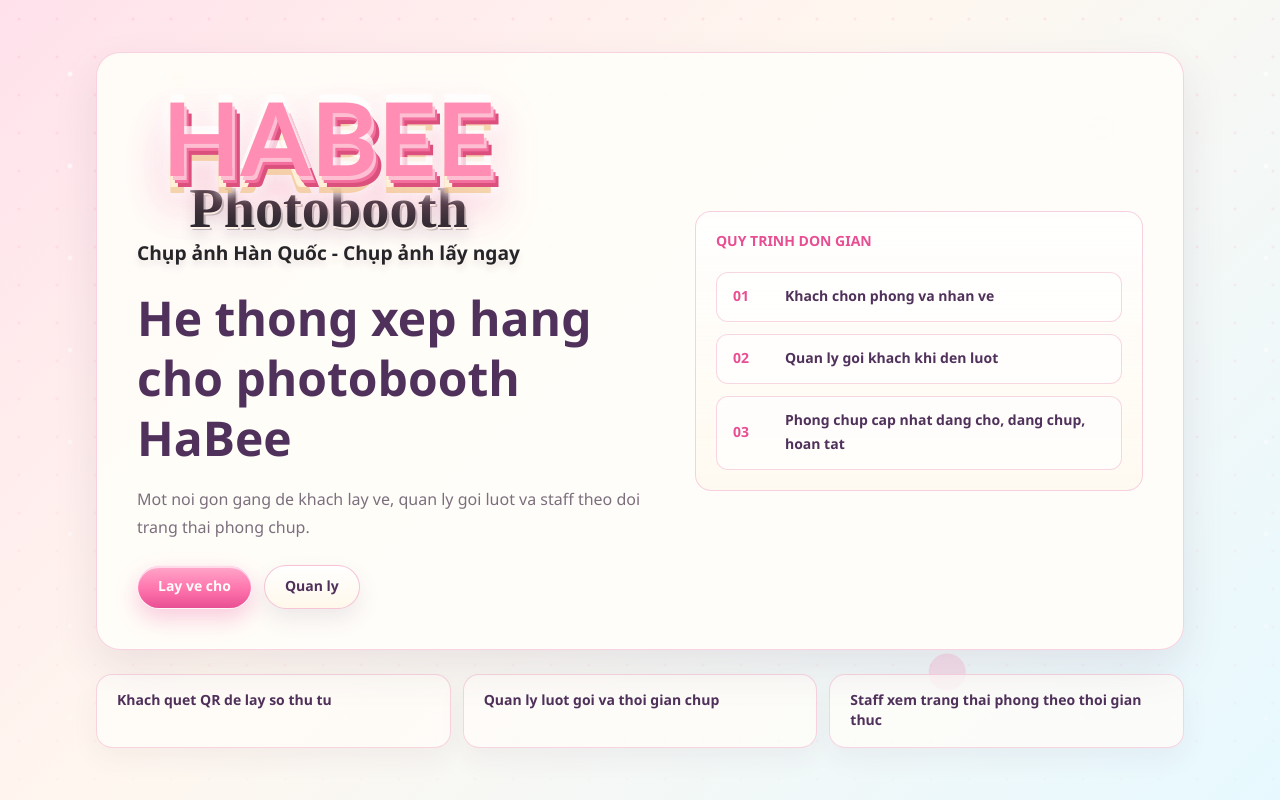
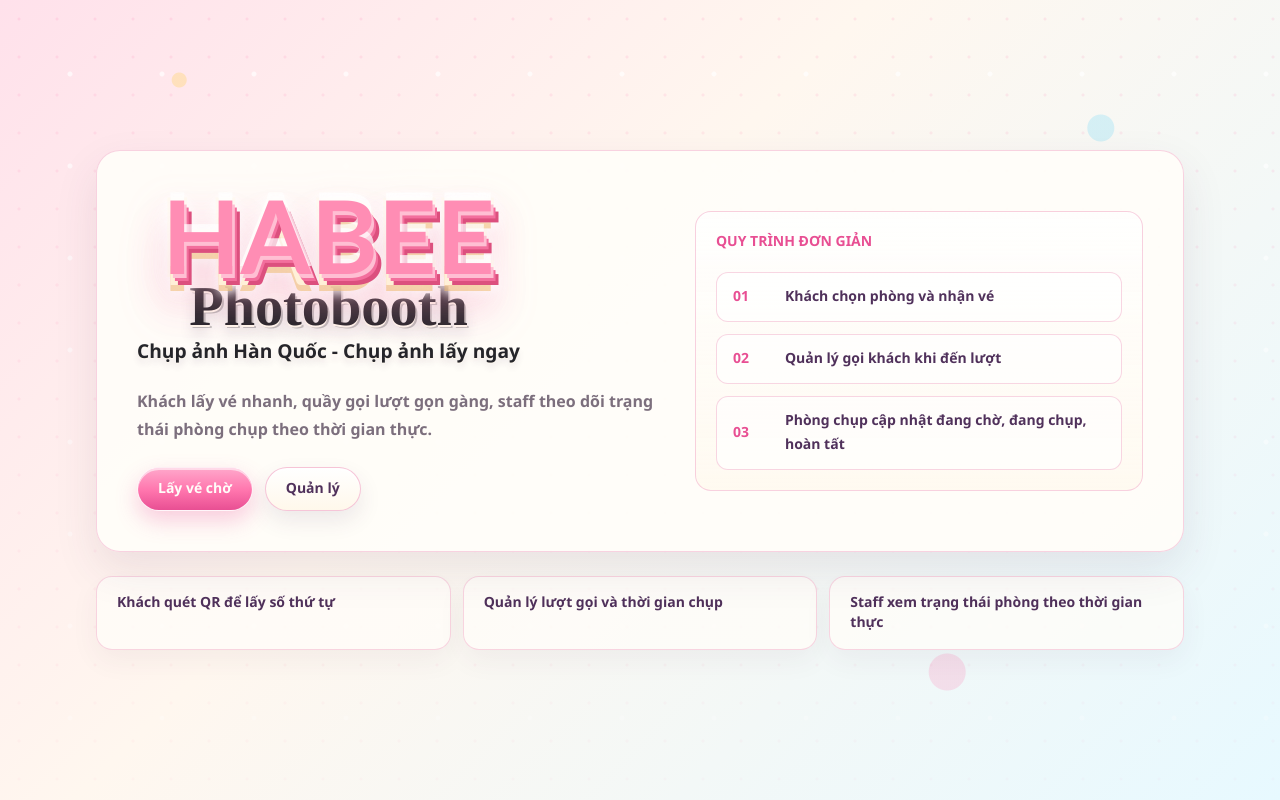
Before and after one commit to TuanKhaiAI2005/HaBee-Photobooth, a Next.js app: page / in a window 1280 px wide. Built offline with nearby package versions, Linux system fonts and the light colour scheme.

Commit message:
update something

```diff
--- a/src/app/page.tsx
+++ b/src/app/page.tsx
@@ -2,15 +2,15 @@
 import { BrandMark } from "@/app/components/brand-mark";
 
 const highlights = [
-  "Khach quet QR de lay so thu tu",
-  "Quan ly luot goi va thoi gian chup",
-  "Staff xem trang thai phong theo thoi gian thuc",
+  "Khách quét QR để lấy số thứ tự",
+  "Quản lý lượt gọi và thời gian chụp",
+  "Staff xem trạng thái phòng theo thời gian thực",
 ];
 
 const steps = [
-  { label: "01", text: "Khach chon phong va nhan ve" },
-  { label: "02", text: "Quan ly goi khach khi den luot" },
-  { label: "03", text: "Phong chup cap nhat dang cho, dang chup, hoan tat" },
+  { label: "01", text: "Khách chọn phòng và nhận vé" },
+  { label: "02", text: "Quản lý gọi khách khi đến lượt" },
+  { label: "03", text: "Phòng chụp cập nhật đang chờ, đang chụp, hoàn tất" },
 ];
 
 export default function Home() {
@@ -19,26 +19,23 @@
       <section className="photo-card photo-home-card grid gap-8 md:grid-cols-[1.08fr_0.92fr] md:items-center">
         <div>
           <BrandMark />
-          <h1 className="mt-6 max-w-2xl text-3xl font-black leading-tight text-[var(--color-ink)] sm:text-5xl">
-            He thong xep hang cho photobooth HaBee
-          </h1>
-          <p className="mt-4 max-w-xl text-base leading-7 text-[var(--color-muted-text)]">
-            Mot noi gon gang de khach lay ve, quan ly goi luot va staff theo doi
-            trang thai phong chup.
+          <p className="mt-6 max-w-xl text-base font-bold leading-7 text-[var(--color-muted-text)]">
+            Khách lấy vé nhanh, quầy gọi lượt gọn gàng, staff theo dõi trạng thái
+            phòng chụp theo thời gian thực.
           </p>
           <div className="mt-6 flex flex-wrap gap-3">
             <Link className="photo-button" href="/join">
-              Lay ve cho
+              Lấy vé chờ
             </Link>
             <Link className="photo-button-secondary" href="/admin">
-              Quan ly
+              Quản lý
             </Link>
           </div>
         </div>
 
         <div className="photo-home-panel">
           <p className="text-sm font-black uppercase text-[var(--color-primary-deep)]">
-            Quy trinh don gian
+            Quy trình đơn giản
           </p>
           <div className="mt-5 grid gap-3">
             {steps.map((step) => (
```
